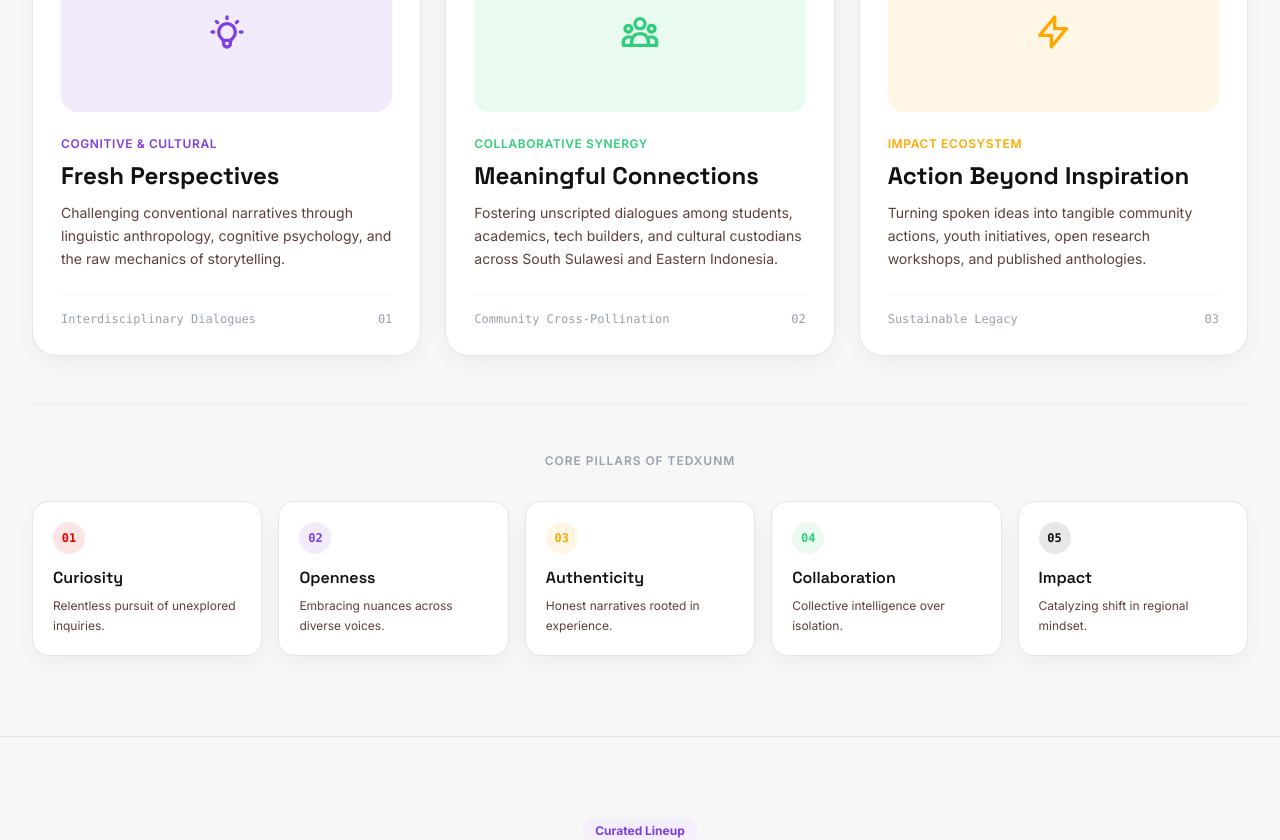
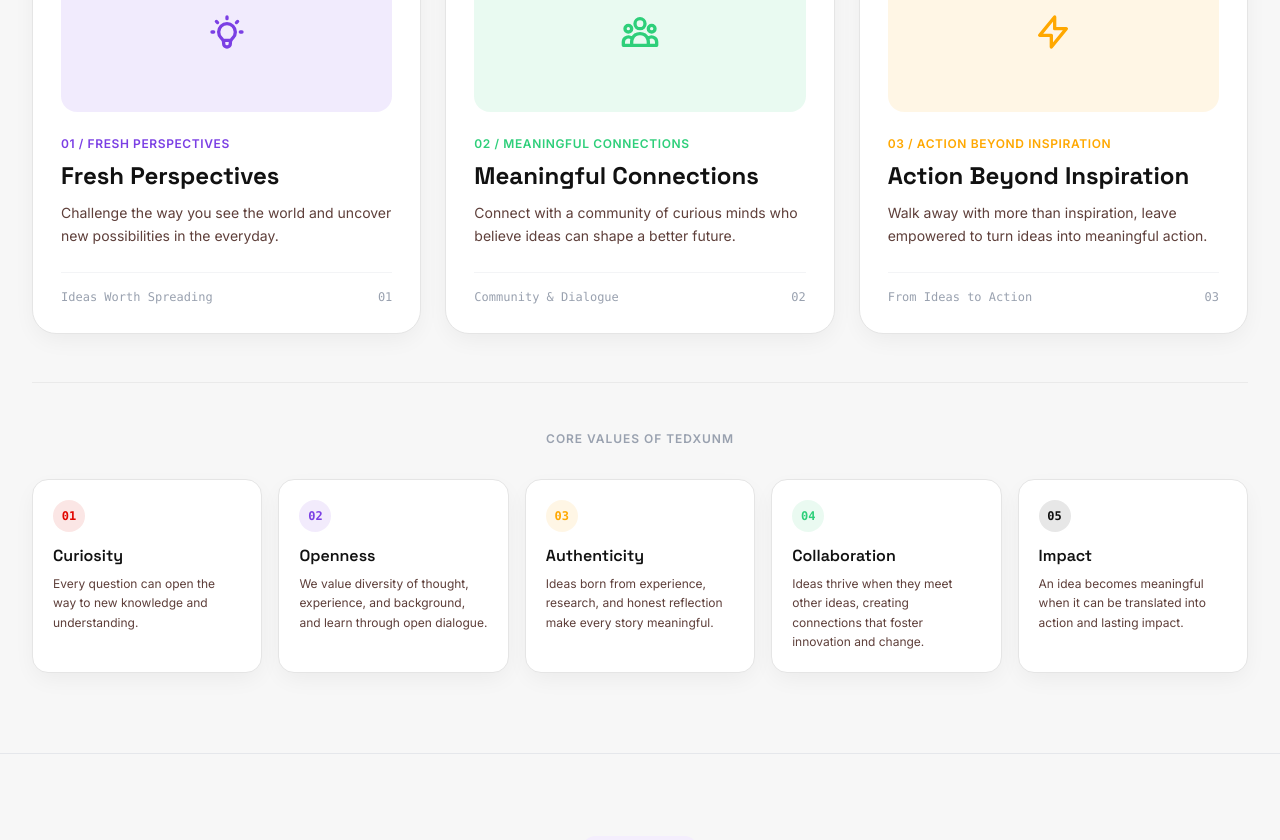
Before and after one commit to arjunmrti/tedxunm-2026, a React (Vite) app: page / in a window 1280 px wide. Shown: the part 1860-2700 px from the top of the page. Built offline with nearby package versions, Linux system fonts and the light colour scheme.

Commit message:
copy: adapt about content to TEDxUNM source

```diff
--- a/src/components/ui/layout/sections/About.tsx
+++ b/src/components/ui/layout/sections/About.tsx
@@ -15,9 +15,9 @@ export default function About() {
       <div className="max-w-7xl mx-auto">
 
         <motion.div variants={cardReveal} className="text-center max-w-3xl mx-auto mb-16">
-          <span className="inline-flex items-center justify-center bg-[#E10600]/10 text-[#E10600] text-xs font-semibold uppercase tracking-wider px-4 py-1.5 rounded-full">Why TEDxUNM</span>
+          <span className="inline-flex items-center justify-center bg-[#E10600]/10 text-[#E10600] text-xs font-semibold uppercase tracking-wider px-4 py-1.5 rounded-full">About TEDxUNM</span>
           <h2 className="text-4xl lg:text-5xl font-extrabold font-display text-[#111111] tracking-tight my-4" id="about-heading">Where Ideas Find Their Voice</h2>
-          <p className="text-base sm:text-lg text-[#5e3f3a] font-normal leading-relaxed max-w-2xl mx-auto mb-12">An independently organized TEDx event bringing together thinkers, researchers, innovators, creators, and agents of change on Makassar's most dynamic stage.</p>
+          <p className="text-base sm:text-lg text-[#5e3f3a] font-normal leading-relaxed max-w-2xl mx-auto mb-12">An independent, TED-licensed event bringing together thinkers, researchers, innovators, creators, professionals, and agents of change to share ideas worth spreading.</p>
         </motion.div>
 
         <motion.div variants={staggerParent} className="grid grid-cols-1 md:grid-cols-3 gap-6">
@@ -30,12 +30,12 @@ export default function About() {
                   <path d="M9.663 17h4.673M12 3v1m6.364 1.636l-.707.707M21 12h-1M4 12H3m3.343-5.657l-.707-.707m2.828 9.9a5 5 0 117.072 0l-.548.547A3.374 3.374 0 0014 18.469V19a2 2 0 11-4 0v-.531c0-.895-.356-1.754-.988-2.386l-.548-.547z" strokeLinecap="round" strokeLinejoin="round" strokeWidth="2"></path>
                 </svg>
               </div>
-              <span className="text-xs font-semibold uppercase tracking-wider text-[#7B3FE4] block mb-2">Cognitive & Cultural</span>
+              <span className="text-xs font-semibold uppercase tracking-wider text-[#7B3FE4] block mb-2">01 / Fresh Perspectives</span>
               <h3 className="text-2xl font-bold font-display text-[#111111] mb-2.5">Fresh Perspectives</h3>
-              <p className="text-sm text-[#5e3f3a] leading-relaxed">Challenging conventional narratives through linguistic anthropology, cognitive psychology, and the raw mechanics of storytelling.</p>
+              <p className="text-sm text-[#5e3f3a] leading-relaxed">Challenge the way you see the world and uncover new possibilities in the everyday.</p>
             </div>
             <div className="mt-6 pt-4 border-t border-gray-100 flex items-center justify-between text-xs text-gray-400 font-mono">
-              <span>Interdisciplinary Dialogues</span>
+              <span>Ideas Worth Spreading</span>
               <span>01</span>
             </div>
           </motion.div>
@@ -48,12 +48,12 @@ export default function About() {
                   <path d="M17 20h5v-2a3 3 0 00-5.356-1.857M17 20H7m10 0v-2c0-.656-.126-1.283-.356-1.857M7 20H2v-2a3 3 0 015.356-1.857M7 20v-2c0-.656.126-1.283.356-1.857m0 0a5.002 5.002 0 019.288 0M15 7a3 3 0 11-6 0 3 3 0 016 0zm6 3a2 2 0 11-4 0 2 2 0 014 0zM7 10a2 2 0 11-4 0 2 2 0 014 0z" strokeLinecap="round" strokeLinejoin="round" strokeWidth="2"></path>
                 </svg>
               </div>
-              <span className="text-xs font-semibold uppercase tracking-wider text-[#2ECF7A] block mb-2">Collaborative Synergy</span>
+              <span className="text-xs font-semibold uppercase tracking-wider text-[#2ECF7A] block mb-2">02 / Meaningful Connections</span>
               <h3 className="text-2xl font-bold font-display text-[#111111] mb-2.5">Meaningful Connections</h3>
-              <p className="text-sm text-[#5e3f3a] leading-relaxed">Fostering unscripted dialogues among students, academics, tech builders, and cultural custodians across South Sulawesi and Eastern Indonesia.</p>
+              <p className="text-sm text-[#5e3f3a] leading-relaxed">Connect with a community of curious minds who believe ideas can shape a better future.</p>
             </div>
             <div className="mt-6 pt-4 border-t border-gray-100 flex items-center justify-between text-xs text-gray-400 font-mono">
-              <span>Community Cross-Pollination</span>
+              <span>Community & Dialogue</span>
               <span>02</span>
             </div>
           </motion.div>
@@ -66,12 +66,12 @@ export default function About() {
                   <path d="M13 10V3L4 14h7v7l9-11h-7z" strokeLinecap="round" strokeLinejoin="round" strokeWidth="2"></path>
                 </svg>
               </div>
-              <span className="text-xs font-semibold uppercase tracking-wider text-[#FFA800] block mb-2">Impact Ecosystem</span>
+              <span className="text-xs font-semibold uppercase tracking-wider text-[#FFA800] block mb-2">03 / Action Beyond Inspiration</span>
               <h3 className="text-2xl font-bold font-display text-[#111111] mb-2.5">Action Beyond Inspiration</h3>
-              <p className="text-sm text-[#5e3f3a] leading-relaxed">Turning spoken ideas into tangible community actions, youth initiatives, open research workshops, and published anthologies.</p>
+              <p className="text-sm text-[#5e3f3a] leading-relaxed">Walk away with more than inspiration, leave empowered to turn ideas into meaningful action.</p>
             </div>
             <div className="mt-6 pt-4 border-t border-gray-100 flex items-center justify-between text-xs text-gray-400 font-mono">
-              <span>Sustainable Legacy</span>
+              <span>From Ideas to Action</span>
               <span>03</span>
             </div>
           </motion.div>
@@ -79,42 +79,42 @@ export default function About() {
 
         {/* Core Pillars Row */}
         <div className="border-t border-[#EAEAEA] pt-12 mt-12">
-          <h4 className="text-xs font-semibold uppercase tracking-[0.08em] text-gray-400 mb-8 text-center">Core Pillars of TEDxUNM</h4>
+          <h4 className="text-xs font-semibold uppercase tracking-[0.08em] text-gray-400 mb-8 text-center">Core Values of TEDxUNM</h4>
           <motion.div variants={staggerParent} className="grid grid-cols-1 sm:grid-cols-2 lg:grid-cols-5 gap-4">
 
             {/* Pillar 01 */}
             <motion.div variants={cardReveal} className="bg-white p-5 rounded-2xl border border-[#E5E5E5] shadow-[0_8px_24px_-4px_rgba(17,17,17,0.06)]">
               <div className="w-8 h-8 rounded-full bg-[#E10600]/10 text-[#E10600] flex items-center justify-center font-mono font-bold text-xs mb-3">01</div>
               <div className="font-display font-semibold text-base text-[#111111] mb-1.5">Curiosity</div>
-              <div className="text-xs text-[#5e3f3a] leading-relaxed">Relentless pursuit of unexplored inquiries.</div>
+              <div className="text-xs text-[#5e3f3a] leading-relaxed">Every question can open the way to new knowledge and understanding.</div>
             </motion.div>
 
             {/* Pillar 02 */}
             <motion.div variants={cardReveal} className="bg-white p-5 rounded-2xl border border-[#E5E5E5] shadow-[0_8px_24px_-4px_rgba(17,17,17,0.06)]">
               <div className="w-8 h-8 rounded-full bg-[#7B3FE4]/10 text-[#7B3FE4] flex items-center justify-center font-mono font-bold text-xs mb-3">02</div>
               <div className="font-display font-semibold text-base text-[#111111] mb-1.5">Openness</div>
-              <div className="text-xs text-[#5e3f3a] leading-relaxed">Embracing nuances across diverse voices.</div>
+              <div className="text-xs text-[#5e3f3a] leading-relaxed">We value diversity of thought, experience, and background, and learn through open dialogue.</div>
             </motion.div>
 
             {/* Pillar 03 */}
             <motion.div variants={cardReveal} className="bg-white p-5 rounded-2xl border border-[#E5E5E5] shadow-[0_8px_24px_-4px_rgba(17,17,17,0.06)]">
               <div className="w-8 h-8 rounded-full bg-[#FFA800]/10 text-[#FFA800] flex items-center justify-center font-mono font-bold text-xs mb-3">03</div>
               <div className="font-display font-semibold text-base text-[#111111] mb-1.5">Authenticity</div>
-              <div className="text-xs text-[#5e3f3a] leading-relaxed">Honest narratives rooted in experience.</div>
+              <div className="text-xs text-[#5e3f3a] leading-relaxed">Ideas born from experience, research, and honest reflection make every story meaningful.</div>
             </motion.div>
 
             {/* Pillar 04 */}
             <motion.div variants={cardReveal} className="bg-white p-5 rounded-2xl border border-[#E5E5E5] shadow-[0_8px_24px_-4px_rgba(17,17,17,0.06)]">
               <div className="w-8 h-8 rounded-full bg-[#2ECF7A]/10 text-[#2ECF7A] flex items-center justify-center font-mono font-bold text-xs mb-3">04</div>
               <div className="font-display font-semibold text-base text-[#111111] mb-1.5">Collaboration</div>
-              <div className="text-xs text-[#5e3f3a] leading-relaxed">Collective intelligence over isolation.</div>
+              <div className="text-xs text-[#5e3f3a] leading-relaxed">Ideas thrive when they meet other ideas, creating connections that foster innovation and change.</div>
             </motion.div>
 
             {/* Pillar 05 */}
             <motion.div variants={cardReveal} className="bg-white p-5 rounded-2xl border border-[#E5E5E5] shadow-[0_8px_24px_-4px_rgba(17,17,17,0.06)] col-span-1 sm:col-span-2 lg:col-span-1">
               <div className="w-8 h-8 rounded-full bg-[#111111]/10 text-[#111111] flex items-center justify-center font-mono font-bold text-xs mb-3">05</div>
               <div className="font-display font-semibold text-base text-[#111111] mb-1.5">Impact</div>
-              <div className="text-xs text-[#5e3f3a] leading-relaxed">Catalyzing shift in regional mindset.</div>
+              <div className="text-xs text-[#5e3f3a] leading-relaxed">An idea becomes meaningful when it can be translated into action and lasting impact.</div>
             </motion.div>
           </motion.div>
         </div>
```
